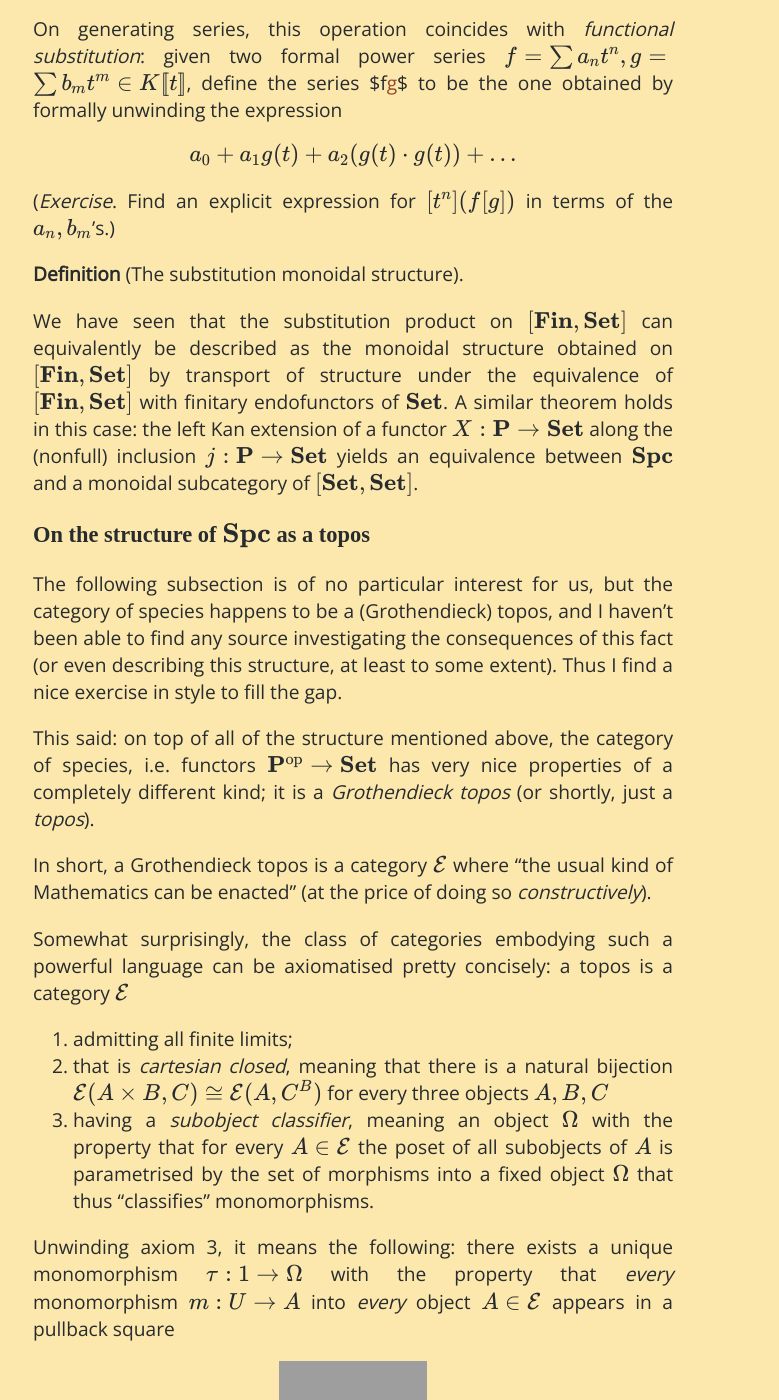
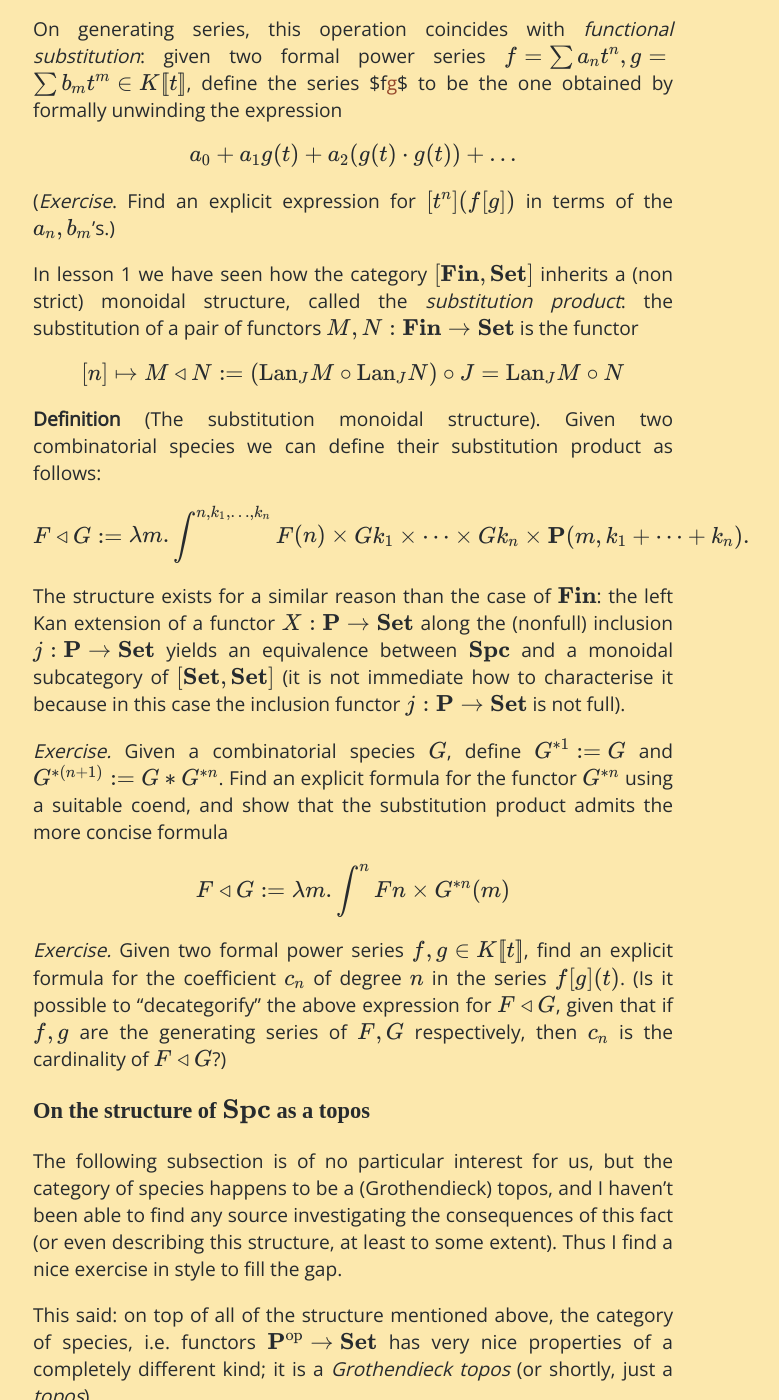
Before and after one commit to tetrapharmakon/species, a Jekyll site: the page docs/lectures/3-monoidal-structures-on-P.html, which Jekyll copies as it is, in a window 1280 px wide and 1400 px high, scrolled down 2709 px. Shown: the whole window, without its empty margins (223-1002 px from the left). Built offline with Jekyll 4.4.1, drawn with Linux system fonts in a browser that asks for light colours; nearby versions of some CDN libraries; grey boxes are pictures that could not be loaded.

Commit message:
subst prod

```diff
--- a/docs/feed.xml
+++ b/docs/feed.xml
@@ -1 +1 @@
-<?xml version="1.0" encoding="utf-8"?><feed xmlns="http://www.w3.org/2005/Atom" ><generator uri="https://jekyllrb.com/" version="3.9.1">Jekyll</generator><link href="http://localhost:4000/species/feed.xml" rel="self" type="application/atom+xml" /><link href="http://localhost:4000/species/" rel="alternate" type="text/html" /><updated>2021-11-07T17:49:11+02:00</updated><id>http://localhost:4000/species/feed.xml</id><title type="html">Combinatorial species in TTU</title><subtitle>A reading seminar on Joyal's combinatorial species</subtitle></feed>
+<?xml version="1.0" encoding="utf-8"?><feed xmlns="http://www.w3.org/2005/Atom" ><generator uri="https://jekyllrb.com/" version="3.9.1">Jekyll</generator><link href="http://localhost:4000/species/feed.xml" rel="self" type="application/atom+xml" /><link href="http://localhost:4000/species/" rel="alternate" type="text/html" /><updated>2021-11-07T18:10:54+02:00</updated><id>http://localhost:4000/species/feed.xml</id><title type="html">Combinatorial species in TTU</title><subtitle>A reading seminar on Joyal's combinatorial species</subtitle></feed>
--- a/docs/index.html
+++ b/docs/index.html
@@ -67,7 +67,7 @@
 <article>
     <header>
       <h3>Preliminaries; finite sets, convolution</h3>
-      <!-- <time datetime="2021-11-07T17:49:11+02:00">07 Nov 2021</time> -->
+      <!-- <time datetime="2021-11-07T18:10:54+02:00">07 Nov 2021</time> -->
     </header>
     <p>The category $\bf Fin$ has objects the finite sets and morphisms all functions; a skeleton of $\bf Fin$ is the category whose objects are sets $[n]={1,\dots,n}$ for $n\ge 0$ (with the convention that $[0]=\varnothing$), and morphisms are functions $f : [n] \to [m]$.
     <footer>
@@ -78,7 +78,7 @@
   <article>
     <header>
       <h3>The category P and species</h3>
-      <!-- <time datetime="2021-11-07T17:49:11+02:00">07 Nov 2021</time> -->
+      <!-- <time datetime="2021-11-07T18:10:54+02:00">07 Nov 2021</time> -->
     </header>
     <p>The fundamental object of study of the theory of combinatorial species is the category $\bf P$ of finite sets and bijections, and its presheaf category $[{\bf P}^\text{op}, {\bf Set}]$. (Note: since a groupoid is a self-dual category, there is not much difference between $[{\bf P}^\text{op}, {\bf Set}]$ and $[{\bf P}, {\bf Set}]$, but we will usually speak about the second category.)
     <footer>
@@ -89,7 +89,7 @@
   <article>
     <header>
       <h3>Monoidal Structures on P</h3>
-      <!-- <time datetime="2021-11-07T17:49:11+02:00">07 Nov 2021</time> -->
+      <!-- <time datetime="2021-11-07T18:10:54+02:00">07 Nov 2021</time> -->
     </header>
     <p>A fundamental tenet of categorical combinatorics is that the richness of the objects it tries to study (“combinatorial objects”, broadly intended) comes from the synergy between many different structures one can equip the categories meant to describe said combinatorial objects.
     <footer>
--- a/docs/lectures/1-finset-and-its-up.html
+++ b/docs/lectures/1-finset-and-its-up.html
@@ -13,11 +13,11 @@
 <meta property="og:url" content="http://localhost:4000/species/lectures/1-finset-and-its-up.html" />
 <meta property="og:site_name" content="Combinatorial species in TTU" />
 <meta property="og:type" content="article" />
-<meta property="article:published_time" content="2021-11-07T17:49:11+02:00" />
+<meta property="article:published_time" content="2021-11-07T18:10:54+02:00" />
 <meta name="twitter:card" content="summary" />
 <meta property="twitter:title" content="Preliminaries; finite sets, convolution" />
 <script type="application/ld+json">
-{"url":"http://localhost:4000/species/lectures/1-finset-and-its-up.html","@type":"BlogPosting","headline":"Preliminaries; finite sets, convolution","dateModified":"2021-11-07T17:49:11+02:00","datePublished":"2021-11-07T17:49:11+02:00","mainEntityOfPage":{"@type":"WebPage","@id":"http://localhost:4000/species/lectures/1-finset-and-its-up.html"},"description":"The category $\\bf Fin$ has objects the finite sets and morphisms all functions; a skeleton of $\\bf Fin$ is the category whose objects are sets $[n]={1,\\dots,n}$ for $n\\ge 0$ (with the convention that $[0]=\\varnothing$), and morphisms are functions $f : [n] \\to [m]$.","@context":"https://schema.org"}</script>
+{"url":"http://localhost:4000/species/lectures/1-finset-and-its-up.html","@type":"BlogPosting","headline":"Preliminaries; finite sets, convolution","dateModified":"2021-11-07T18:10:54+02:00","datePublished":"2021-11-07T18:10:54+02:00","mainEntityOfPage":{"@type":"WebPage","@id":"http://localhost:4000/species/lectures/1-finset-and-its-up.html"},"description":"The category $\\bf Fin$ has objects the finite sets and morphisms all functions; a skeleton of $\\bf Fin$ is the category whose objects are sets $[n]={1,\\dots,n}$ for $n\\ge 0$ (with the convention that $[0]=\\varnothing$), and morphisms are functions $f : [n] \\to [m]$.","@context":"https://schema.org"}</script>
 <!-- End Jekyll SEO tag -->
 
     <meta name="viewport" content="width=device-width, initial-scale=1">
--- a/docs/lectures/2-p-and-its-up-and-species.html
+++ b/docs/lectures/2-p-and-its-up-and-species.html
@@ -13,11 +13,11 @@
 <meta property="og:url" content="http://localhost:4000/species/lectures/2-p-and-its-up-and-species.html" />
 <meta property="og:site_name" content="Combinatorial species in TTU" />
 <meta property="og:type" content="article" />
-<meta property="article:published_time" content="2021-11-07T17:49:11+02:00" />
+<meta property="article:published_time" content="2021-11-07T18:10:54+02:00" />
 <meta name="twitter:card" content="summary" />
 <meta property="twitter:title" content="The category P and species" />
 <script type="application/ld+json">
-{"url":"http://localhost:4000/species/lectures/2-p-and-its-up-and-species.html","@type":"BlogPosting","headline":"The category P and species","dateModified":"2021-11-07T17:49:11+02:00","datePublished":"2021-11-07T17:49:11+02:00","mainEntityOfPage":{"@type":"WebPage","@id":"http://localhost:4000/species/lectures/2-p-and-its-up-and-species.html"},"description":"The fundamental object of study of the theory of combinatorial species is the category $\\bf P$ of finite sets and bijections, and its presheaf category $[{\\bf P}^\\text{op}, {\\bf Set}]$. (Note: since a groupoid is a self-dual category, there is not much difference between $[{\\bf P}^\\text{op}, {\\bf Set}]$ and $[{\\bf P}, {\\bf Set}]$, but we will usually speak about the second category.)","@context":"https://schema.org"}</script>
+{"url":"http://localhost:4000/species/lectures/2-p-and-its-up-and-species.html","@type":"BlogPosting","headline":"The category P and species","dateModified":"2021-11-07T18:10:54+02:00","datePublished":"2021-11-07T18:10:54+02:00","mainEntityOfPage":{"@type":"WebPage","@id":"http://localhost:4000/species/lectures/2-p-and-its-up-and-species.html"},"description":"The fundamental object of study of the theory of combinatorial species is the category $\\bf P$ of finite sets and bijections, and its presheaf category $[{\\bf P}^\\text{op}, {\\bf Set}]$. (Note: since a groupoid is a self-dual category, there is not much difference between $[{\\bf P}^\\text{op}, {\\bf Set}]$ and $[{\\bf P}, {\\bf Set}]$, but we will usually speak about the second category.)","@context":"https://schema.org"}</script>
 <!-- End Jekyll SEO tag -->
 
     <meta name="viewport" content="width=device-width, initial-scale=1">
--- a/docs/lectures/3-monoidal-structures-on-P.html
+++ b/docs/lectures/3-monoidal-structures-on-P.html
@@ -115,10 +115,27 @@ $$</div>
 
 <p>(<em>Exercise</em>. Find an explicit expression for $[t^n](f[g])$ in terms of the $a_n, b_m$’s.)</p>
 
-<p><strong>Definition</strong> (The substitution monoidal structure).</p>
+<p>In lesson 1 we have seen how the category $[{\bf Fin}, {\bf Set}]$ inherits a (non strict) monoidal structure, called the <em>substitution product</em>: the substitution of a pair of functors $M,N : {\bf Fin}\to{\bf Set}$ is the functor</p>
 
-<p>We have seen that the substitution product on $[{\bf Fin},{\bf Set}]$ can equivalently be described as the monoidal structure obtained on $[{\bf Fin},{\bf Set}]$ by transport of structure under the equivalence of $[{\bf Fin},{\bf Set}]$ with finitary endofunctors of $\bf Set$. A similar theorem holds in this case: the left Kan extension of a functor $X : {\bf P} \to {\bf Set}$ along the (nonfull) inclusion $j : {\bf P} \to {\bf Set}$ yields an equivalence between $\bf Spc$ and a monoidal subcategory of $[{\bf Set},{\bf Set}]$.</p>
+<div class="kdmath">$$
+[n] \mapsto M \triangleleft N := (\text{Lan}_J M \circ \text{Lan}_J N) \circ J = \text{Lan}_J M \circ N
+$$</div>
 
+<p><strong>Definition</strong> (The substitution monoidal structure). Given two combinatorial species we can define their substitution product as follows:</p>
+
+<div class="kdmath">$$
+F \triangleleft G := \lambda m . \int^{n,k_1,\dots,k_n} F(n) \times Gk_1\times \dots \times Gk_n \times {\bf P}(m, k_1+\dots+k_n).
+$$</div>
+
+<p>The structure exists for a similar reason than the case of $\bf Fin$: the left Kan extension of a functor $X : {\bf P} \to {\bf Set}$ along the (nonfull) inclusion $j : {\bf P} \to {\bf Set}$ yields an equivalence between $\bf Spc$ and a monoidal subcategory of $[{\bf Set},{\bf Set}]$ (it is not immediate how to characterise it because in this case the inclusion functor $j : {\bf P} \to {\bf Set}$ is not full).</p>
+
+<p><em>Exercise.</em> Given a combinatorial species $G$, define $G^{\ast 1}:=G$ and $G^{\ast (n+1)} := G \ast G^{\ast n}$. Find an explicit formula for the functor $G^{\ast n}$ using a suitable coend, and show that the substitution product admits the more concise formula</p>
+
+<div class="kdmath">$$
+F\triangleleft G := \lambda m.\int^n Fn \times G^{\ast n}(m)
+$$</div>
+
+<p><em>Exercise.</em> Given two formal power series $f,g \in K\llbracket t\rrbracket$, find an explicit formula for the coefficient $c_n$ of degree $n$ in the series $f[g](t)$. (Is it possible to “decategorify” the above expression for $F\triangleleft G$, given that if $f,g$ are the generating series of $F,G$ respectively, then $c_n$ is the cardinality of $F\triangleleft G$?)</p>
 <h3 id="on-the-structure-of-bf-spc-as-a-topos">On the structure of $\bf Spc$ as a topos</h3>
 
 <p>The following subsection is of no particular interest for us, but the category of species happens to be a (Grothendieck) topos, and I haven’t been able to find any source investigating the consequences of this fact (or even describing this structure, at least to some extent). Thus I find a nice exercise in style to fill the gap.</p>
--- a/docs/sitemap.xml
+++ b/docs/sitemap.xml
@@ -2,15 +2,15 @@
 <urlset xmlns:xsi="http://www.w3.org/2001/XMLSchema-instance" xsi:schemaLocation="http://www.sitemaps.org/schemas/sitemap/0.9 http://www.sitemaps.org/schemas/sitemap/0.9/sitemap.xsd" xmlns="http://www.sitemaps.org/schemas/sitemap/0.9">
 <url>
 <loc>http://localhost:4000/species/lectures/1-finset-and-its-up.html</loc>
-<lastmod>2021-11-07T17:49:11+02:00</lastmod>
+<lastmod>2021-11-07T18:10:54+02:00</lastmod>
 </url>
 <url>
 <loc>http://localhost:4000/species/lectures/2-p-and-its-up-and-species.html</loc>
-<lastmod>2021-11-07T17:49:11+02:00</lastmod>
+<lastmod>2021-11-07T18:10:54+02:00</lastmod>
 </url>
 <url>
 <loc>http://localhost:4000/species/lectures/3-monoidal-structures-on-P.html</loc>
-<lastmod>2021-11-07T17:49:11+02:00</lastmod>
+<lastmod>2021-11-07T18:10:54+02:00</lastmod>
 </url>
 <url>
 <loc>http://localhost:4000/species/about/</loc>
```
Also changed, not shown: other parts of docs/lectures/3-monoidal-structures-on-P.html (+2 -2 lines), _lectures/3-monoidal-structures-on-P.md (+13 -2 lines).
